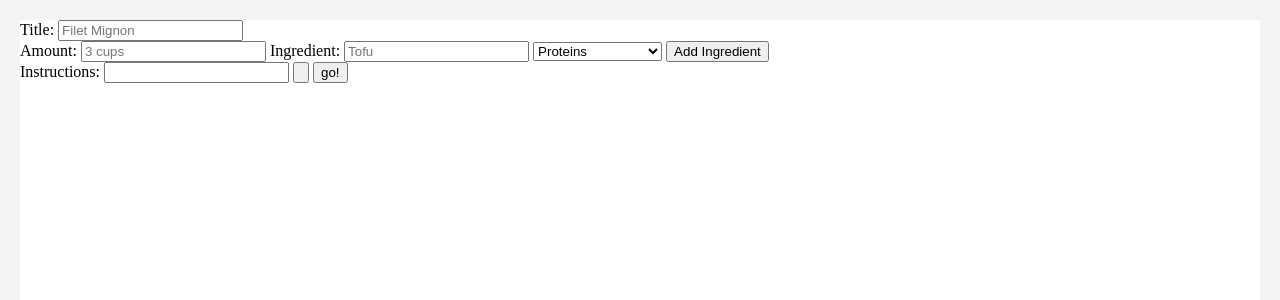
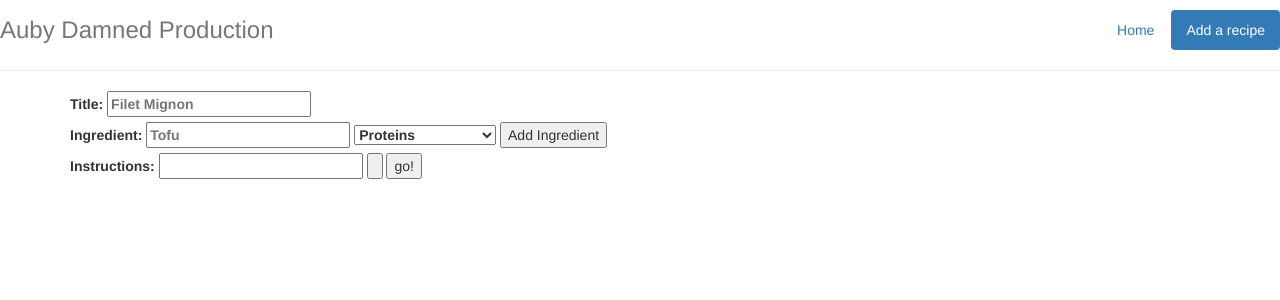
Before and after one commit to Madslick/RecipeSite, a Flask app: page /input_recipe in a window 1280 px wide. Shown: the top 300 px of the page. Run offline with Flask 2, Linux system fonts and the light colour scheme; some libraries are stand-ins or nearby versions.

Commit message:
Bootstrap front end changes

```diff
--- a/app.py
+++ b/app.py
@@ -18,13 +18,18 @@ cursor = conn.cursor()
 @app.route("/")
 def main():
 
-    return render_template("index.html", Title="Kira's Recipes")
+    cursor.execute("SELECT Title FROM Recipe LIMIT 10")
+    results = cursor.fetchall()
+
+    print len(results)
+
+    return render_template("index.html", Title="Kira's Recipes", home=True, results=results)
 
 @app.route("/insert_recipe", methods=["POST", "GET"])
 def insert_recipe():
     title = request.form['title']
     ingredients = []
-    amounts = []
+
     ingredient_types = []
     instructions = []
 
@@ -41,7 +46,6 @@ def insert_recipe():
 
     for i in range(0, ing_count):
         ingredients.append(request.form['ingredient' + str(i)])
-        amounts.append(request.form['amount' + str(i)])
         ingredient_types.append(request.form['ingr_type' + str(i)])
     for i in range(0, instr_count):
         instructions.append(request.form['instruction' + str(i)])
@@ -56,11 +60,11 @@ def insert_recipe():
 
     id = cursor.lastrowid
 
-    ingredient_sql = "INSERT INTO Recipe_Ingredients (RecipeId, Name, IngredientTypeId, Amount)" \
-                     " VALUES (%s, '%s', %s, '%s')" % (id, ingredients[0], ingredient_types[0], amounts[0])
+    ingredient_sql = "INSERT INTO Recipe_Ingredients (RecipeId, Name, IngredientTypeId)" \
+                     " VALUES (%s, '%s', %s)" % (id, ingredients[0], ingredient_types[0])
 
     for i in range (1, len(ingredients)):
-        ingredient_sql = ingredient_sql + ", (%s, '%s', %s, '%s')" % (id, ingredients[i], ingredient_types[i], amounts[i])
+        ingredient_sql = ingredient_sql + ", (%s, '%s', %s)" % (id, ingredients[i], ingredient_types[i])
     print ingredient_sql
     cursor.execute(ingredient_sql)
     conn.commit()
@@ -79,11 +83,10 @@ def insert_recipe():
 @app.route("/read_recipe/<string:recipe_title>", methods=['GET'])
 def read_recipe(recipe_title):
     ingredients = []
-    amounts = []
     ingredient_types = []
     instructions = []
 
-    cursor.execute("SELECT Recipe_Ingredients.Name, Amount, Ingredient_Type.Name FROM Recipe_Ingredients "
+    cursor.execute("SELECT Recipe_Ingredients.Name, Ingredient_Type.Name FROM Recipe_Ingredients "
                    "INNER JOIN Ingredient_Type ON Ingredient_Type.Id = Recipe_Ingredients.IngredientTypeId "
                    "INNER JOIN Recipe ON Recipe_Ingredients.RecipeId = Recipe.Id WHERE Recipe.Title = %s"
                    " ORDER BY Recipe_Ingredients.IngredientTypeId ASC", (recipe_title))
@@ -92,8 +95,7 @@ def read_recipe(recipe_title):
 
     for row in results:
         ingredients.append(row[0])
-        amounts.append(row[1])
-        ingredient_types.append(row[2])
+        ingredient_types.append(row[1])
 
     cursor.execute("SELECT Instruction FROM Recipe_Instructions INNER JOIN Recipe ON Recipe_Instructions.RecipeId = Recipe.Id WHERE Recipe.Title = %s ORDER BY Recipe_Instructions.StepNumber ASC", (recipe_title))
 
@@ -102,12 +104,12 @@ def read_recipe(recipe_title):
     for row in results:
         instructions.append(row[0])
 
-    return render_template("read_recipe.html", Title=recipe_title, recipe_title=recipe_title, ingredients=ingredients, amounts=amounts, ingredient_types=ingredient_types, instructions=instructions)
+    return render_template("read_recipe.html", Title=recipe_title, home=True, recipe_title=recipe_title, ingredients=ingredients, ingredient_types=ingredient_types, instructions=instructions)
 
 @app.route("/input_recipe", methods=["POST", "GET"])
 def input_recipe():
 
-    return render_template("input_recipe.html", Title="Add a new Recipe")
+    return render_template("input_recipe.html", home=False, Title="Add a new Recipe")
 
 
 @app.route("/recipes",methods=["GET"])
@@ -116,7 +118,8 @@ def recipes():
     cursor.execute("SELECT Title FROM Recipe WHERE Title LIKE %s", ('%' + user_input + '%'))
     results = cursor.fetchall()
 
-    return render_template("recipe.html", Title="Kira's Recipes", results=results)
+    print len(results)
+    return render_template("recipe.html", Title="Kira's Recipes", home=True, query=user_input, results=results)
 
 if __name__ == '__main__':
     app.run()
--- a/static/css/default.css
+++ b/static/css/default.css
@@ -1,65 +1,21 @@
-html, body, div, span, object, iframe,
-h1, h2, h3, h4, h5, h6, p, blockquote, pre,
-abbr, address, cite, code,
-del, dfn, em, img, ins, kbd, q, samp,
-small, strong, sub, sup, var,
-b, i,
-dl, dt, dd, ol, ul, li,
-fieldset, form, label, legend,
-table, caption, tbody, tfoot, thead, tr, th, td,
-article, aside, canvas, details, figcaption, figure,
-footer, header, hgroup, menu, nav, section, summary,
-time, mark, audio, video {
-    margin:0;
-    padding:0;
-    border:0;
-    outline:0;
-    font-size:100%;
-    vertical-align:baseline;
-    background:transparent;
+
+.header h3 {
+  margin-top: 0;
+  margin-bottom: 0;
+  line-height: 40px;
 }
 
-html, body{
-    background-color: #f4f4f4;
-    height: 100%;
-    overflow:hidden;
-}
-.canvas{
-    background-color: #ffffff;
-    margin: 20px;
-    min-height: 100%;
-    height: auto;
-    overflow: auto;
-}
-
-.tile{
-    margin: 100px;
-    background-color: #fafafa;
-    height: 100px;
-    width: 100px;
-    border: 1px solid black;
-    border-radius: 5px;
-
-
-}
-
-.recipe_form {
-    display: inline-block;
-}
-#title{
-    padding-top: 10%;
-    text-align:center;
-    font-size: 24px;
-}
-
-#search_div{
-    margin-top: 25px;
+#title {
     text-align: center;
 }
 
-#search_box{
-    border-color: black;
-    border: 1px solid rgb(185, 185, 185);
-    width: 230px;
-    height: 20px;
+li {
+   list-style-type: none;
 }
+
+.top_offset5  { margin-top: 5px; }
+.top_offset10  { margin-top: 10px; }
+.top_offset20  { margin-top: 20px; }
+.top_offset20  { margin-top: 30px; }
+.top_offset40  { margin-top: 40px; }
+.top_offset80  { margin-top: 80px; }
--- a/static/js/add_inputs.js
+++ b/static/js/add_inputs.js
@@ -1,29 +1,22 @@
 var ingred_num = 1;
 var ingr_dropdown_num = 1;
 var instr_num = 1;
-var amount_num = 1;
+
+var next_row;
 
 function add_ingredient(){
     var elem = document.getElementById("ingredients");
     elem.appendChild(document.createElement('br'));
-
-    var amount = document.createElement('input');
-    amount.type = "text";
-    amount.name = "amount" + amount_num;
-    amount.placeholder = "3 cups";
-    amount_num ++;
-
-    elem.appendChild(amount);
 
     var newIngredient = document.createElement('input');
     newIngredient.type = "text";
     newIngredient.name = "ingredient" + ingred_num;
     newIngredient.placeholder = "Tofu";
     ingred_num ++;
-
     elem.appendChild(newIngredient);
 
     var ingr_dropdown = document.createElement("select");
+    ingr_dropdown.id = "ingr_type" + ingr_dropdown_num;
     ingr_dropdown.name = "ingr_type" + ingr_dropdown_num;
     ingr_dropdown_num ++;
     elem.appendChild(ingr_dropdown);
@@ -60,8 +53,17 @@ function add_ingredient(){
     ingr_dropdown.appendChild(oils_option);
     ingr_dropdown.appendChild(seasoning_option);
 
+    next_row = newIngredient;
 
 };
+
+function setIngredientFocus(){
+    next_row.focus();
+}
+
+function setInstructionFocus(){
+    next_row.focus();
+}
 
 function add_instruction(){
     var elem = document.getElementById("instructions");
@@ -73,4 +75,6 @@ function add_instruction(){
     elem.appendChild(document.createElement('br'));
     elem.appendChild(newInstruction);
 
+    next_row = newInstruction;
+
 };
--- /dev/null
+++ b/static/js/instruction_switch_active.js
@@ -0,0 +1,6 @@
+$(".instruction-list li").on("click", function(){
+   $(".instruction-list").find(".active").removeClass("active");
+   $(this).addClass("active");
+
+   console.log("Found it");
+});
--- /dev/null
+++ b/static/js/switch_active_tab.js
@@ -0,0 +1,4 @@
+$(".nav a").on("click", function(){
+   $(".nav").find(".active").removeClass("active");
+   $(this).parent().addClass("active");
+});
--- a/templates/input_recipe.html
+++ b/templates/input_recipe.html
@@ -1,7 +1,7 @@
 {% extends "layout.html" %}
 {% block content %}
 
-    <div class="recipe_form">
+    <div class="container">
         <form method="POST" action="{{ url_for('insert_recipe') }}">
             <label>
                 Title:
@@ -11,8 +11,6 @@
             <br>
 
             <label id="ingredients">
-                Amount:
-                <input type="text" name="amount0" placeholder="3 cups"/>
                 Ingredient:
                 <input type="text" name="ingredient0" placeholder="Tofu"/>
                 <select name="ingr_type0">
@@ -25,7 +23,7 @@
                 </select>
             </label>
 
-            <input type="button" value="Add Ingredient" onclick="add_ingredient()"/>
+            <input type="button" value="Add Ingredient" onclick="add_ingredient(); setIngredientFocus();"/>
 
             <br>
 
@@ -34,7 +32,7 @@
                 <input type="text" name="instruction0"/>
             </label>
 
-            <input type="button" onclick="add_instruction()"/>
+            <input type="button" onclick="add_instruction(); setInstructionFocus();"/>
             <button type="submit">go!</button>
         </form>
     </div>
--- a/templates/layout.html
+++ b/templates/layout.html
@@ -1,11 +1,34 @@
 <!DOCTYPE html>
 <html lang="en">
 <head>
-    <meta charset="UTF-8">
+    <meta charset="utf-8">
+    <meta http-equiv="X-UA-Compatible" content="IE=edge">
+    <meta name="viewport" content="width=device-width, initial-scale=1">
     <title>{{ Title }}</title>
     <link rel="stylesheet" type="text/css" href="/static/css/main.css"/>
+
+    <!-- Latest compiled and minified CSS -->
+    <link rel="stylesheet" href="https://maxcdn.bootstrapcdn.com/bootstrap/3.3.7/css/bootstrap.min.css" integrity="sha384-BVYiiSIFeK1dGmJRAkycuHAHRg32OmUcww7on3RYdg4Va+PmSTsz/K68vbdEjh4u" crossorigin="anonymous">
+
+    <!-- Optional theme -->
+    <link rel="stylesheet" href="https://maxcdn.bootstrapcdn.com/bootstrap/3.3.7/css/bootstrap-theme.min.css" integrity="sha384-rHyoN1iRsVXV4nD0JutlnGaslCJuC7uwjduW9SVrLvRYooPp2bWYgmgJQIXwl/Sp" crossorigin="anonymous">
+
+
+    <script src="https://ajax.googleapis.com/ajax/libs/jquery/3.1.1/jquery.min.js"></script>
+    <!-- Latest compiled and minified JavaScript -->
+    <script src="https://maxcdn.bootstrapcdn.com/bootstrap/3.3.7/js/bootstrap.min.js" integrity="sha384-Tc5IQib027qvyjSMfHjOMaLkfuWVxZxUPnCJA7l2mCWNIpG9mGCD8wGNIcPD7Txa" crossorigin="anonymous"></script>
 </head>
 <body>
+    <div class="header clearfix top_offset10">
+        <nav>
+            <ul class="nav nav-pills pull-right">
+                <li role="presentation" {% if home == True %} class="active" {% endif %}><a href="{{ url_for('main') }}">Home</a></li>
+                <li role="presentation" {% if home == False %} class="active" {% endif %}><a href="/input_recipe">Add a recipe</a></li>
+            </ul>
+        </nav>
+        <h3 class="text-muted">Auby Damned Production</h3>
+        <hr>
+    </div>
     <div class="canvas">
         {% with messages = get_flashed_messages() %}
         {% if messages %}
@@ -20,5 +43,6 @@
 
     {% block content %}{% endblock %}
     </div>
+    <script src="/static/js/switch_active_tab.js"></script>
 </body>
 </html>
```
Also changed, not shown: templates/index.html (+26 -6 lines), templates/read_recipe.html (+44 -22 lines), templates/recipe.html (+14 -8 lines).
